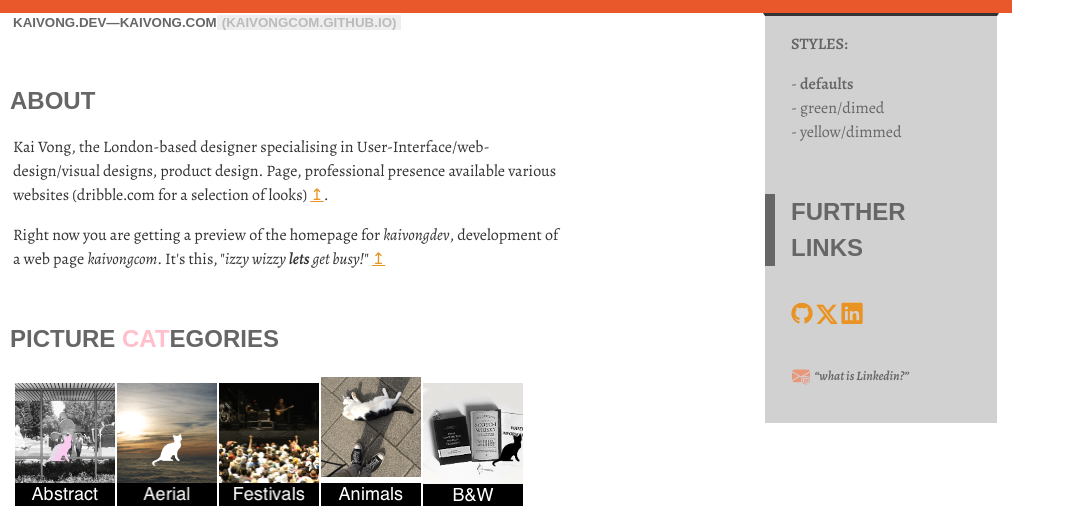
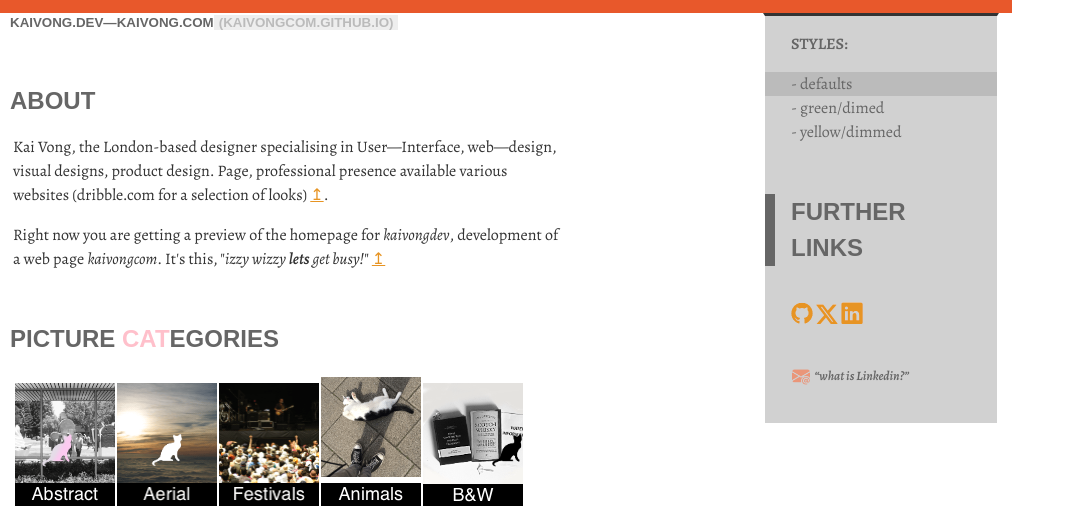
Before and after one commit to kaivongcom/kaivongcom.github.io, a PHP site: page / in a window 1280 px wide. Shown: the top 506 px of the page, without its empty margins (0-1075 px from the left). Run offline with PHP 8.4, Linux system fonts and the light colour scheme.

Commit message:
Update index.html

```diff
--- a/index.html
+++ b/index.html
@@ -8,7 +8,6 @@
             <meta name="description" content="page on kaivong.com, kaivong.dev, kaichanvong.github.io">
             <meta name="viewport" content="width=640, initial-scale=1" />
             <link href="https://kaivongcom.github.io/style-sheets/styles.css" rel="stylesheet" type="text/css">
-            <link href="style-sheets/styles.css" rel="stylesheet" type="text/css">
             <link href="https://kaivongcom.github.io/images/favicon.ico" rel="icon" type="image/x-icon">
             <link rel="preconnect" href="https://fonts.googleapis.com">
             <link rel="preconnect" href="https://fonts.gstatic.com" crossorigin>
@@ -19,7 +18,7 @@
             <h1 class="headline1"><span class="highlight1">kai</span><span class="highlight2">vong</span><span class="highlight3" title="`.dev`/`.com`">.dev</span>&mdash;<span class="highlight1">kai</span><span class="highlight2">vong</span><span class="highlight3" title="`.dev`/`.com`">.com</span><span class="highlight5">(<span class="s02">redirects: </span>kaivongcom.github.io)</span>
             </h1>
 						<h2 class="headline2" id="about-kaivongdev" title="">About</h2>
-            <p class="paragraph-01">Kai Vong, the London-based designer specialising in User-Interface/web-design/visual designs, product design. Page, professional presence available various websites (dribble.com for a selection of looks) <a href="https://dribbble.com/kaichanvong">↥</a>.</p>
+            <p class="paragraph-01">Kai Vong, the London-based designer specialising in User&mdash;Interface, web&mdash;design, visual designs, product design. Page, professional presence available various websites (dribble.com for a selection of looks) <a href="https://dribbble.com/kaichanvong">↥</a>.</p>
             <p class="paragraph-01">Right now you are getting a preview of the homepage
             for <em>kaivongdev</em>, development of a web page <em>kaivongcom</em>. It's this, "<em>izzy wizzy <strong>lets</strong> get busy!</em>" <a href="https://youtu.be/OnBy7R-kcos?feature=shared">↥</a></span></p>
 
@@ -92,9 +91,9 @@
                   <p>Contemplate enabling <i>browser's</i> <b>javascript</b></p>
                 </div>
                 <div id="look-linker-list"  class="hide-content">
-                - <span id="look-00" onClick="load00Looks();" class="look-linkers-enhanced-dynamic-styles">defaults</span><br />
-                - <span id="look-01" onClick="load01Looks();" class="look-linkers-enhanced-dynamic-styles">green/dimed</span><br />
-                - <span id="look-02" onClick="load02Looks();" class="look-linkers-enhanced-dynamic-styles">yellow/dimmed</span>
+                <span id="look-00" onClick="load00Looks();" class="look-linkers-enhanced-dynamic-styles">- defaults</span>
+                <span id="look-01" onClick="load01Looks();" class="look-linkers-enhanced-dynamic-styles">- green/dimed</span>
+                <span id="look-02" onClick="load02Looks();" class="look-linkers-enhanced-dynamic-styles">- yellow/dimmed</span>
                 </div>
                 </p>
                 <h2 class="headline2">Further Links</h2>
--- a/style-sheets/styles.css
+++ b/style-sheets/styles.css
@@ -1,6 +1,11 @@
 .defaults-00-look #look-00,
 .green-black-01-look #look-01,
-.yellow-black-02-look #look-02 { font-weight: 700; }
+.yellow-black-02-look #look-02 { background-color: #bbb; }
+#look-00, #look-01, #look-02 {display: block; }
+#look-00, #look-01, #look-02,
+.aside #bold-headline { padding-left: 26px;  }
+.aside .headline2 { padding-left: 16px; margin-right: 18px; margin-left: 0;
+                    border-left: 10px solid #666666; }
 
 #cat-wrapper-list { min-width: 510px; }
 :root {
@@ -67,7 +72,6 @@ h2.headline2 .highlight3 { background-color: #E9BDE2; color: #EA0EC6; }
 .aside { z-index: 2; position: relative; }
 
 .emoji { font-variant-emoji: emoji; }
-#q-linkedin { vertical-align: bottom; }
 .page-cover { background: rgba(0 0 0 / 0.25);
   position: absolute;
   height: 100%; width: 100%; }
@@ -83,18 +87,11 @@ h2.headline2 .highlight3 { background-color: #E9BDE2; color: #EA0EC6; }
 }
 .headline1,
 .headline2 {
-  border-left: 10px solid #666666;
   clear: both;
   color: #666666;
   font-family: arial;
-  margin-left: -26px;
-  padding-left: 16px;
+  margin-left: -3px;
   text-transform: uppercase;
-}
-.content .headline2 {
-  margin-left: -13px;
-  margin-left: -26px;
-  padding-left: 13px;
 }
 
 .html{}
@@ -131,15 +128,14 @@ h2.headline2 .highlight3 { background-color: #E9BDE2; color: #EA0EC6; }
 }
 .pic-lists .item { display: inline-block; }
 
-.aside,
-#links-onto-gravatar {
-  max-width: 180px;
+.aside {
+ width: 232px;
 }
 .aside {
   background: #D1D1D1;
   float: right;
   overflow: hidden;
-  padding: 0 26px 20px 26px;
+  padding: 0 0 20px;
   border: 2px solid #fff; border-top: 3px solid #333;
 }
 
@@ -196,7 +192,9 @@ h2.headline2 .highlight3 { background-color: #E9BDE2; color: #EA0EC6; }
   top: 4px;
 }
 #SMChannelsCompleteContent { text-align: left; float: left; padding: 0; }
-#SMChannelsCompleteContent #linkedContent { padding: 0; }
+#SMChannelsCompleteContent #linkedContent,
+#q-linkedin { padding: 0 0 0 26px; }
+#q-linkedin { vertical-align: bottom; }
 #previous-social-links { padding: 0 0 0 20px; clear: left; }
 #dev-email-hello-eh { width:20px; height:16px; top: 5px; position: relative; }
 #SMChannelsCompleteContent li:hover { opacity: 75%; }
```
